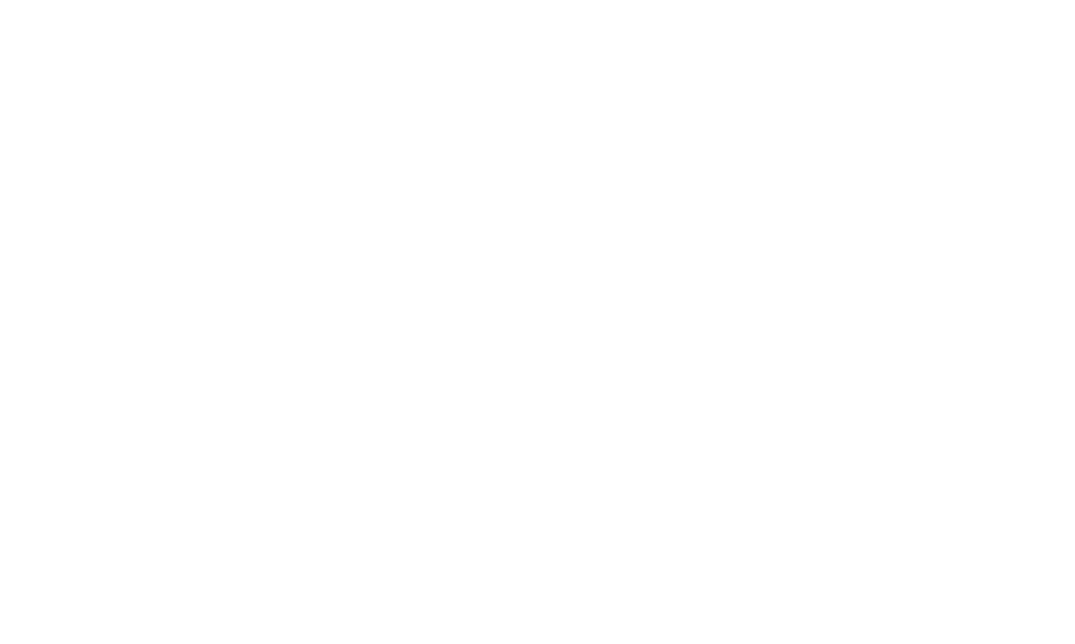
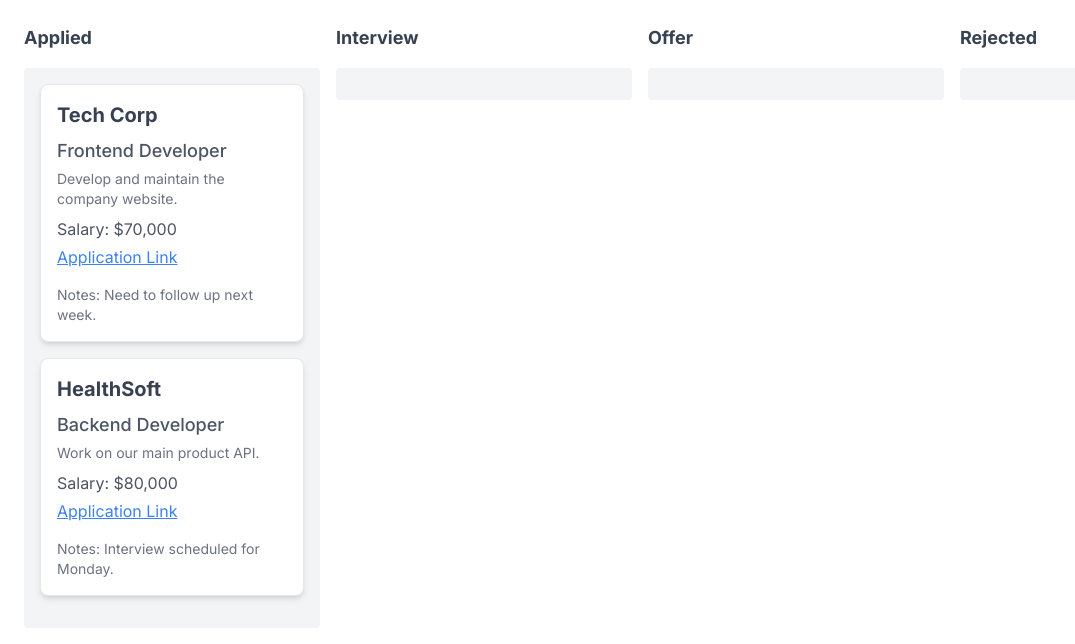
Before and after one commit to rscarbel/ryan, a Next.js app: page /jobs in a window 1280 px wide. Shown: the top 644 px of the page, without its empty margins (0-1075 px from the left). Built offline with nearby package versions, Linux system fonts and the light colour scheme.

Commit message:
have drag and drop board for job apps

```diff
--- a/app/jobs/Board.tsx
+++ b/app/jobs/Board.tsx
@@ -1,45 +1,121 @@
-import React from "react";
-import { Panel } from "primereact/panel";
-import { DragDropContext, Droppable } from "react-beautiful-dnd";
+//ts-nocheck
+"use client";
 
-const Board: React.FC = () => {
-  const onDragEnd = (result) => {
-    // Handle the drag-and-drop logic here
+import React, { useState } from "react";
+import { DragDropContext, Droppable } from "@hello-pangea/dnd";
+import Task from "./Task";
+
+interface TaskType {
+  id: string;
+  companyName: string;
+  jobTitle: string;
+  jobDescription: string;
+  salary: string | number;
+  applicationLink: string;
+  notes: string;
+}
+
+interface ColumnType {
+  id: string;
+  title: string;
+  taskIds: string[];
+}
+
+interface InitialDataType {
+  tasks: Record<string, TaskType>;
+  columns: Record<string, ColumnType>;
+  columnOrder: string[];
+}
+
+interface BoardProps {
+  data: InitialDataType;
+}
+
+const Board: React.FC<BoardProps> = ({ data = {} }) => {
+  const [boardData, setBoardData] = useState(data);
+  const onDragEnd = (result: any) => {
+    const { source, destination } = result;
+
+    if (
+      !destination ||
+      (source.droppableId === destination.droppableId &&
+        source.index === destination.index)
+    ) {
+      return;
+    }
+
+    const startColumn = boardData.columns[source.droppableId];
+    const newStartTaskIds = Array.from(startColumn.taskIds);
+    newStartTaskIds.splice(source.index, 1);
+
+    if (source.droppableId === destination.droppableId) {
+      newStartTaskIds.splice(destination.index, 0, result.draggableId);
+
+      const newColumn = {
+        ...startColumn,
+        taskIds: newStartTaskIds,
+      };
+
+      setBoardData((prevData) => ({
+        ...prevData,
+        columns: {
+          ...prevData.columns,
+          [newColumn.id]: newColumn,
+        },
+      }));
+    } else {
+      const endColumn = boardData.columns[destination.droppableId];
+      const newEndTaskIds = Array.from(endColumn.taskIds);
+      newEndTaskIds.splice(destination.index, 0, result.draggableId);
+
+      setBoardData((prevData) => ({
+        ...prevData,
+        columns: {
+          ...prevData.columns,
+          [startColumn.id]: {
+            ...startColumn,
+            taskIds: newStartTaskIds,
+          },
+          [endColumn.id]: {
+            ...endColumn,
+            taskIds: newEndTaskIds,
+          },
+        },
+      }));
+    }
   };
+
   return (
-    <div className="job-board">
-      {/* Columns */}
-      <div className="job-column">
-        <Panel header="To Do" className="p-mb-2">
-          {/* Cards for "To Do" column */}
-        </Panel>
+    <DragDropContext onDragEnd={onDragEnd}>
+      <div className="flex justify-between p-4">
+        {boardData.columnOrder.map((columnId) => {
+          const column = boardData.columns[columnId];
+          const tasks = column.taskIds.map((taskId) => boardData.tasks[taskId]);
+          return (
+            <div key={column.id} className="w-1/4 p-2">
+              <h2 className="mb-4 text-lg font-bold text-gray-700">
+                {column.title}
+              </h2>
+              <Droppable droppableId={column.id}>
+                {(provided, snapshot) => (
+                  <div
+                    ref={provided.innerRef}
+                    {...provided.droppableProps}
+                    className="bg-gray-100 rounded p-4"
+                  >
+                    {tasks.map((task, index) => (
+                      <Task key={task.id} task={task} index={index} />
+                    ))}
+                    {provided.placeholder}
+                  </div>
+                )}
+              </Droppable>
+            </div>
+          );
+        })}
       </div>
-
-      <div className="job-column">
-        <Panel header="In Progress" className="p-mb-2">
-          {/* Cards for "In Progress" column */}
-        </Panel>
-      </div>
-
-      {/* Add more columns as needed */}
-    </div>
+    </DragDropContext>
   );
 };
 
 export default Board;
-
-{/* <DragDropContext onDragEnd={onDragEnd}>
-  <div className="job-board">
-    <Droppable droppableId="job-columns" direction="horizontal">
-      {(provided) => (
-        <div
-          {...provided.droppableProps}
-          ref={provided.innerRef}
-          className="job-columns"
-        >
-          {/* Render columns here */}
-        </div>
-      )}
-    </Droppable>
-  </div>
-</DragDropContext>; */}
--- /dev/null
+++ b/app/jobs/Task.tsx
@@ -0,0 +1,51 @@
+import { Draggable } from "@hello-pangea/dnd";
+
+interface TaskProps {
+  task: {
+    id: string;
+    companyName: string;
+    jobTitle: string;
+    jobDescription: string;
+    salary: string | number;
+    applicationLink: string;
+    notes: string;
+  };
+  index: number;
+}
+
+const Task: React.FC<TaskProps> = ({ task, index }) => {
+  return (
+    <Draggable draggableId={task.id} index={index}>
+      {(provided, snapshot) => (
+        <div
+          ref={provided.innerRef}
+          {...provided.draggableProps}
+          {...provided.dragHandleProps}
+          className="p-4 mb-4 bg-white shadow-md rounded-lg border border-gray-200"
+        >
+          <div className="mb-2 text-xl font-bold text-gray-700">
+            {task.companyName}
+          </div>
+          <div className="mb-1 text-lg font-medium text-gray-600">
+            {task.jobTitle}
+          </div>
+          <div className="mb-2 text-sm text-gray-500">
+            {task.jobDescription}
+          </div>
+          <div className="mb-1 text-gray-600">Salary: {task.salary}</div>
+          <a
+            href={task.applicationLink}
+            target="_blank"
+            rel="noopener noreferrer"
+            className="mb-2 text-blue-500 underline"
+          >
+            Application Link
+          </a>
+          <div className="mt-4 text-sm text-gray-500">Notes: {task.notes}</div>
+        </div>
+      )}
+    </Draggable>
+  );
+};
+
+export default Task;
--- /dev/null
+++ b/app/jobs/dummyData.ts
@@ -0,0 +1,47 @@
+const dummyData = {
+  tasks: {
+    "task-1": {
+      id: "task-1",
+      companyName: "Tech Corp",
+      jobTitle: "Frontend Developer",
+      jobDescription: "Develop and maintain the company website.",
+      salary: "$70,000",
+      applicationLink: "http://techcorp.com/jobs/frontend",
+      notes: "Need to follow up next week.",
+    },
+    "task-2": {
+      id: "task-2",
+      companyName: "HealthSoft",
+      jobTitle: "Backend Developer",
+      jobDescription: "Work on our main product API.",
+      salary: "$80,000",
+      applicationLink: "http://healthsoft.com/jobs/backend",
+      notes: "Interview scheduled for Monday.",
+    },
+  },
+  columns: {
+    "column-1": {
+      id: "column-1",
+      title: "Applied",
+      taskIds: ["task-1", "task-2"],
+    },
+    "column-2": {
+      id: "column-2",
+      title: "Interview",
+      taskIds: [],
+    },
+    "column-3": {
+      id: "column-3",
+      title: "Offer",
+      taskIds: [],
+    },
+    "column-4": {
+      id: "column-4",
+      title: "Rejected",
+      taskIds: [],
+    },
+  },
+  columnOrder: ["column-1", "column-2", "column-3", "column-4"],
+};
+
+export default dummyData;
--- a/app/jobs/page.tsx
+++ b/app/jobs/page.tsx
@@ -1,7 +1,13 @@
-import React from "react";
+import dynamic from "next/dynamic";
+import dummyData from "./dummyData";
 
-const Jobs: React.FC = () => {
-  return <></>;
+const DynamicTextEditor = dynamic(() => import("./Board"), {
+  ssr: false,
+  loading: () => <div>Loading board...</div>,
+});
+
+const Job: React.FC = () => {
+  return <DynamicTextEditor data={dummyData} />;
 };
 
-export default Jobs;
+export default Job;
--- a/package.json
+++ b/package.json
@@ -9,6 +9,7 @@
     "lint": "next lint"
   },
   "dependencies": {
+    "@hello-pangea/dnd": "^16.3.0",
     "@prisma/client": "^5.4.2",
     "bcryptjs": "^2.4.3",
     "bun": "^1.0.5",
@@ -19,7 +20,6 @@
     "prisma": "^5.4.2",
     "quill": "^1.3.7",
     "react": "^18",
-    "react-beautiful-dnd": "^13.1.1",
     "react-dom": "^18"
   },
   "devDependencies": {
```
Also changed, not shown: 1 other file (tests, documents, lock files or other folders).
